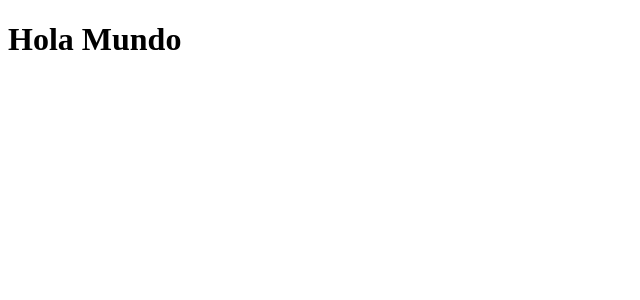
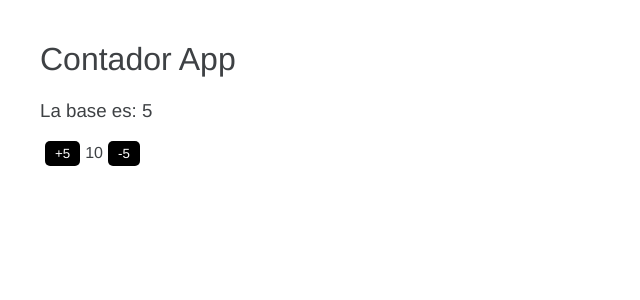
Before and after one commit to santiagorl229/Angular_Projects, an Angular app in the folder 01-bases/: page / in a window 1280 px wide. Shown: the top 300 px of the page, without its empty margins (0-640 px from the left). Built offline with nearby package versions, Linux system fonts and the light colour scheme.

Commit message:
Se termina el curso 4 de angular

```diff
--- a/01-bases/src/app/app.component.html
+++ b/01-bases/src/app/app.component.html
@@ -1 +1,3 @@
-<h1>Hola Mundo</h1>
+<app-contador></app-contador>
+<!-- <app-heroe></app-heroe> -->
+<!-- <app-listado></app-listado> -->
--- a/01-bases/src/app/app.component.ts
+++ b/01-bases/src/app/app.component.ts
@@ -6,5 +6,5 @@ import { Component } from '@angular/core';
   styleUrls: ['./app.component.css']
 })
 export class AppComponent {
-  title = 'bases';
+
 }
--- a/01-bases/src/app/app.module.ts
+++ b/01-bases/src/app/app.module.ts
@@ -2,13 +2,17 @@ import { NgModule } from '@angular/core';
 import { BrowserModule } from '@angular/platform-browser';
 
 import { AppComponent } from './app.component';
+import { HeroesModule } from './heroes/heroes.module';
+import { ContadorModule } from './contador/contador.module';
 
 @NgModule({
   declarations: [
     AppComponent
   ],
   imports: [
-    BrowserModule
+    BrowserModule,
+    HeroesModule,
+    ContadorModule
   ],
   providers: [],
   bootstrap: [AppComponent]
--- /dev/null
+++ b/01-bases/src/app/contador/contador/contardor.component.ts
@@ -0,0 +1,22 @@
+import {Component} from "@angular/core";
+
+@Component({
+    selector: 'app-contador',
+    template: `
+         <h1>{{title}}</h1>
+         <h3>La base es: <strong>{{base}}</strong></h3>
+         <button (click)="acumular(base)">+{{base}}</button>
+         <span>{{numero}}</span>
+         <button (click)="acumular(-base)">-{{base}}</button>
+    `
+})
+export class ContadorComponent{
+    title = 'Contador App';
+    numero: number = 10;
+    base: number = 5;
+
+    acumular(valor: number){
+      this.numero += valor;
+    }
+
+}
--- /dev/null
+++ b/01-bases/src/app/heroes/heroe/heroe.component.html
@@ -0,0 +1,16 @@
+<h1>{{nombre}}</h1>
+<dl>
+    <td>Nombre:</td>
+    <dd>{{nombre}}</dd>
+
+    <td>Edad:</td>
+    <dd>{{edad}}</dd>
+
+    <td>Funcion:</td>
+    <dd>{{obtenerNombre()}}</dd>
+
+    <td>Capitalizado:</td>
+    <dd>{{nombreCapitalizado}}</dd>
+</dl>
+<button (click)='cambiarNombre()'>Cambiar Héroe</button>
+<button (click)='cambiarEdad()'>Cambiar Edad</button>
--- /dev/null
+++ b/01-bases/src/app/heroes/heroe/heroe.component.ts
@@ -0,0 +1,24 @@
+import { Component } from "@angular/core";
+
+@Component({
+    selector: 'app-heroe',
+    templateUrl: 'heroe.component.html'
+})
+export class HeroeComponent{
+    nombre: string = 'IronMan';
+    edad  : number = 45;
+
+    get nombreCapitalizado(): string{
+        return this.nombre.toUpperCase();
+    }
+
+    obtenerNombre():string{
+        return `${this.nombre}- ${this.edad}`;
+    }
+    cambiarNombre(): void{
+        this.nombre = 'SpiderMan';
+    }
+    cambiarEdad(): void {
+        this.edad = 30;
+    }
+}
--- /dev/null
+++ b/01-bases/src/app/heroes/listado/listado.component.html
@@ -0,0 +1,14 @@
+<p>Listado de Heroes!</p>
+    <div *ngIf="heroBorrado; else noBorrado">
+        <h3>Heroe Borrado: <small>{{heroBorrado}}</small></h3>
+    </div>
+    <ng-template #noBorrado>
+        <h3>No ha borrado nada</h3>
+    </ng-template>
+
+    <button (click)='borrarHeroe()'>
+        borrar
+    </button>
+    <ul>
+        <li *ngFor="let heroe of heroes; let i = index">{{i}} - {{heroe}}</li>
+    </ul>
--- /dev/null
+++ b/01-bases/src/app/heroes/listado/listado.component.ts
@@ -0,0 +1,15 @@
+import { Component, OnInit } from '@angular/core';
+
+@Component({
+  selector: 'app-listado',
+  templateUrl: './listado.component.html'
+})
+export class ListadoComponent  {
+  heroes: string[] = ['Spiderman','Ironman','Hulk','Thor','Goku'];
+  heroBorrado: string = '';
+
+  borrarHeroe(){
+      this.heroBorrado = this.heroes.shift()|| '';
+  }
+
+}
--- a/01-bases/src/styles.css
+++ b/01-bases/src/styles.css
@@ -1 +1,41 @@
 /* You can add global styles to this file, and also import other style files */
+* {
+    font-family: Helvetica, Arial, sans-serif;
+    font-weight: 200;
+  }
+
+  html, body {
+
+    background: white;
+    margin: 20px;
+    color: #3e4144;
+    -webkit-font-smoothing: antialiased;
+  }
+
+
+  dd {
+    font-weight: bold;
+  }
+
+  button {
+    background-color: black;
+    border-radius: 5px;
+    border: 0px;
+    color: white;
+    cursor: pointer;
+    margin-right: 5px;
+    margin-left: 5px;
+    padding: 5px 10px;
+  }
+
+  button:hover {
+    background-color: #3e4144;
+  }
+
+  button:focus{
+    outline: none;
+  }
+
+  .p-1 {
+    padding: 1px;
+  }
```
Also changed, not shown: 01-bases/src/app/contador/contador.module.ts (added, +18 -0 lines), 01-bases/src/app/heroes/heroes.module.ts (added, +20 -0 lines).
